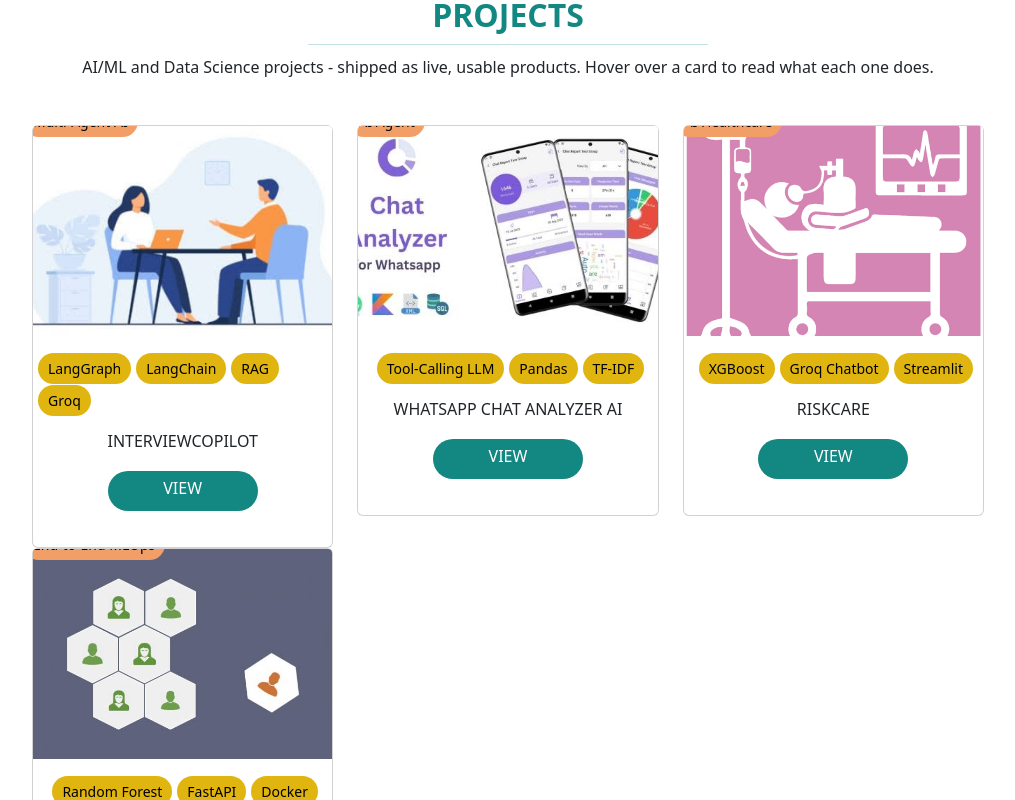
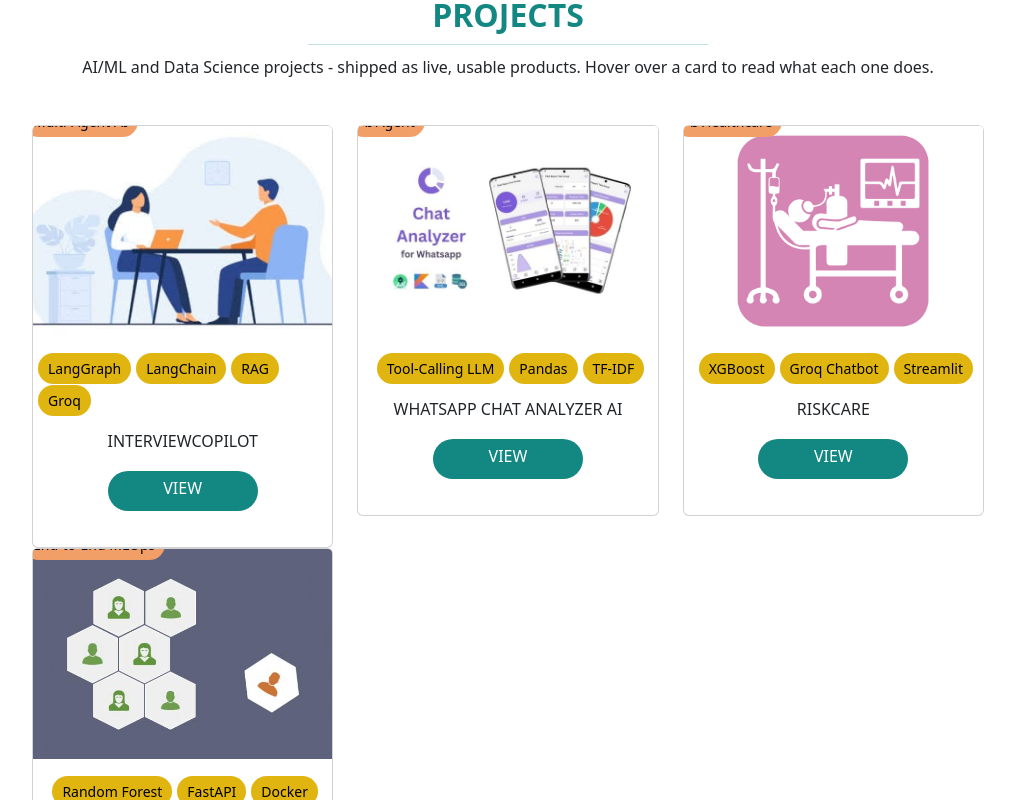
Before and after one commit to aanandmahawal/Personal-portfolio, a React (Create React App) app in the folder frontend/: page / in a window 1280 px wide. Shown: the part 2480-3280 px from the top of the page, without its empty margins (202-1217 px from the left). Built offline with nearby package versions, Linux system fonts and the light colour scheme.

Commit message:
Update Projects.css

```diff
--- a/frontend/src/pages/Projects/Projects.css
+++ b/frontend/src/pages/Projects/Projects.css
@@ -105,16 +105,26 @@
   overflow: hidden;
   border-radius: 4px 4px 0 0;
   height: 210px; /* uniform height for every project card */
-  background: #f4f6f8; /* soft backdrop behind letterboxed images */
+  background: #ffffff; /* backdrop blends with letterboxed images */
 }
 
 .project .card-image img {
   display: block;
   width: 100%;
   height: 100%;
-  object-fit: cover; /* fill the frame, crop overflow evenly */
   object-position: center;
   transition: transform 0.45s ease, filter 0.45s ease;
+}
+
+/* banner-shaped images fill the frame (edges cropped evenly) */
+.project .card-image img.fit-cover {
+  object-fit: cover;
+}
+
+/* logo / square images are shown in full, centered on the backdrop */
+.project .card-image img.fit-contain {
+  object-fit: contain;
+  padding: 8px;
 }
 
 @media (max-width: 767px) {
```
